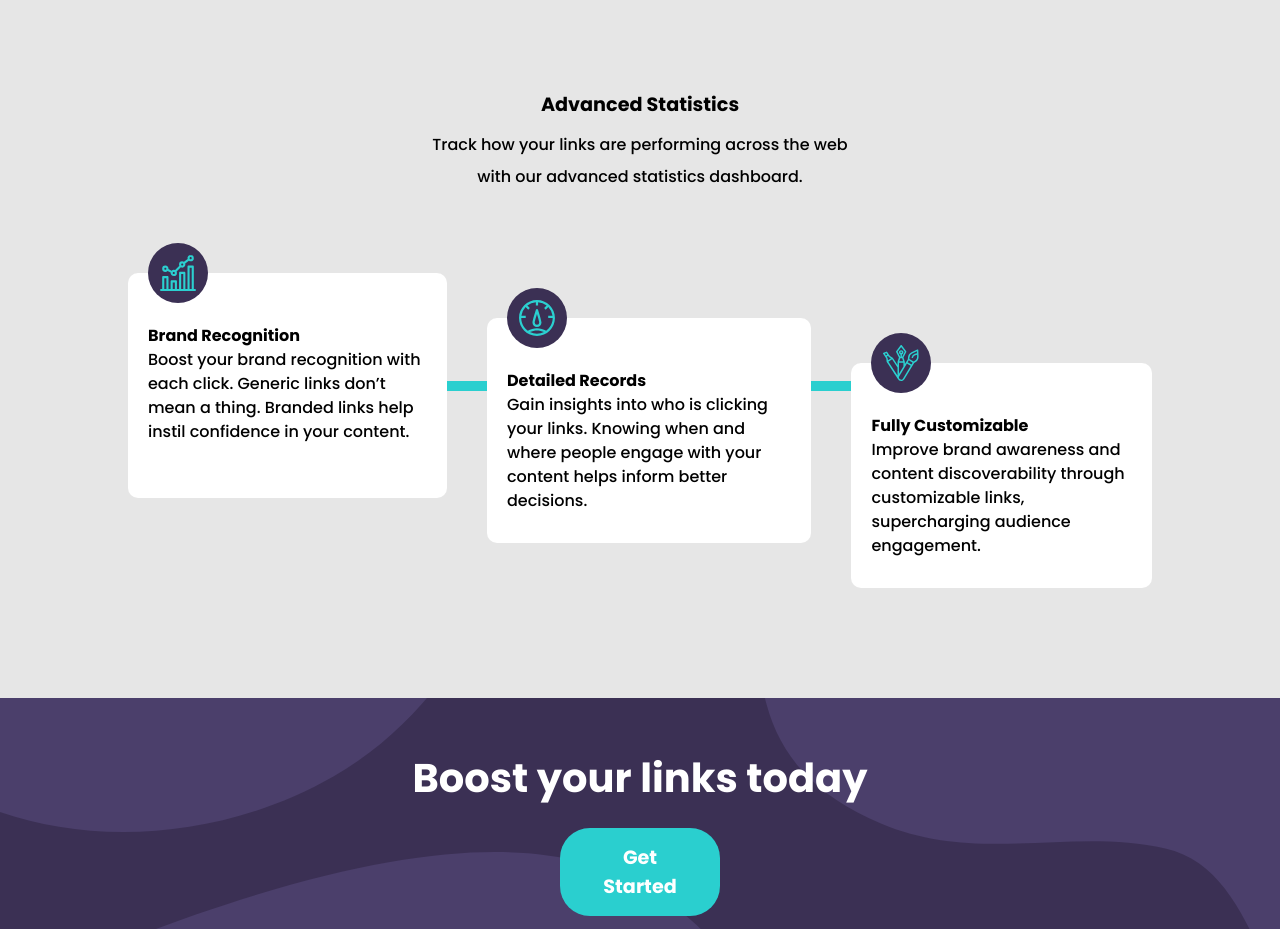
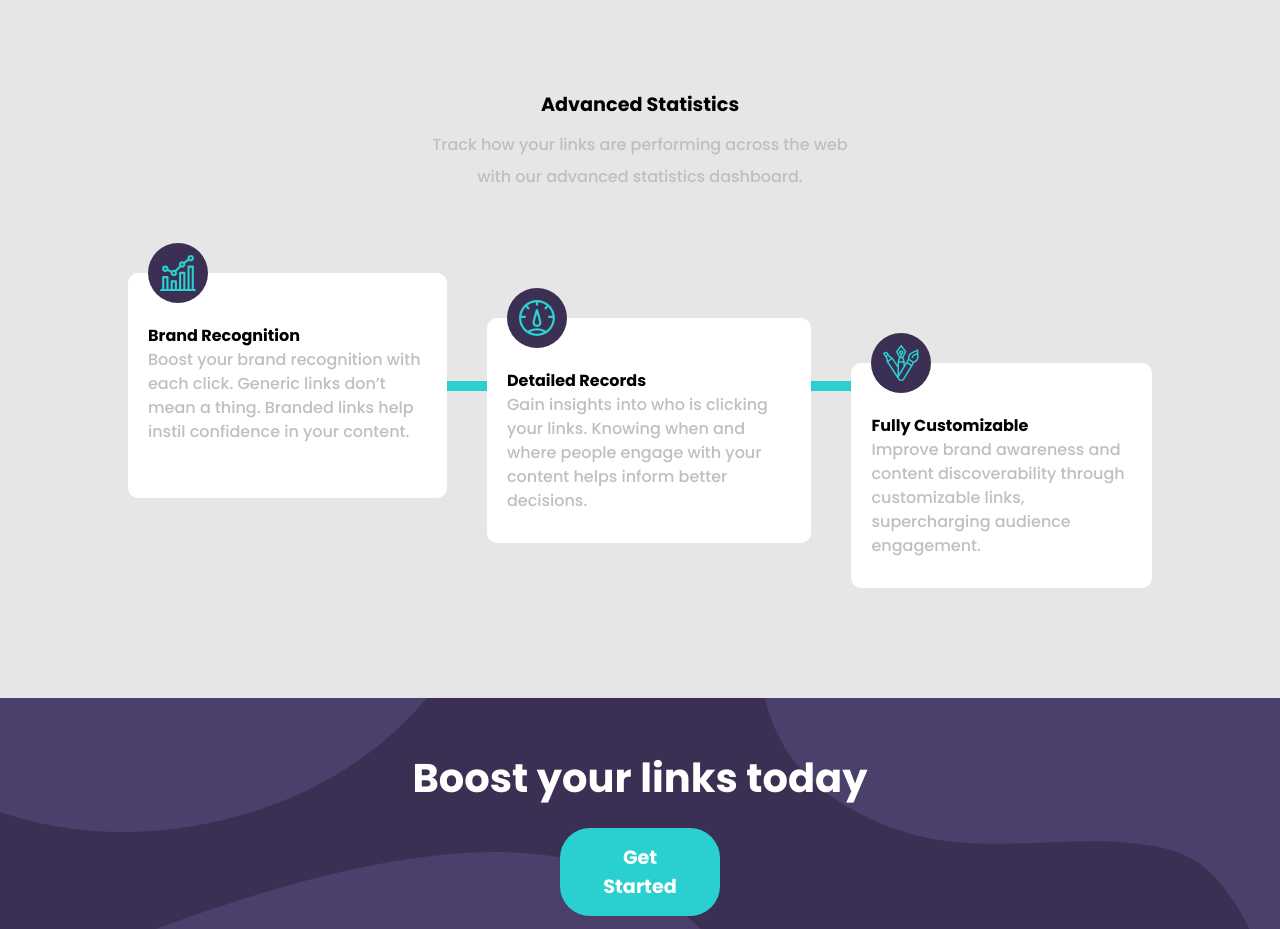
Before and after one commit to PapaBob31/url-shortener-robex, an Angular app: page / in a window 1280 px wide. Shown: the part 820-1749 px from the top of the page. Built offline with nearby package versions, Linux system fonts and the light colour scheme.

Commit message:
Update features.component.scss

```diff
--- a/src/app/features/features.component.scss
+++ b/src/app/features/features.component.scss
@@ -16,6 +16,10 @@ section {
 		line-height: 2;
 		margin: 0 auto 80px;
 	}
+
+  p {
+    color: styles.$gray;
+  }
 }
 
 ul {
```
